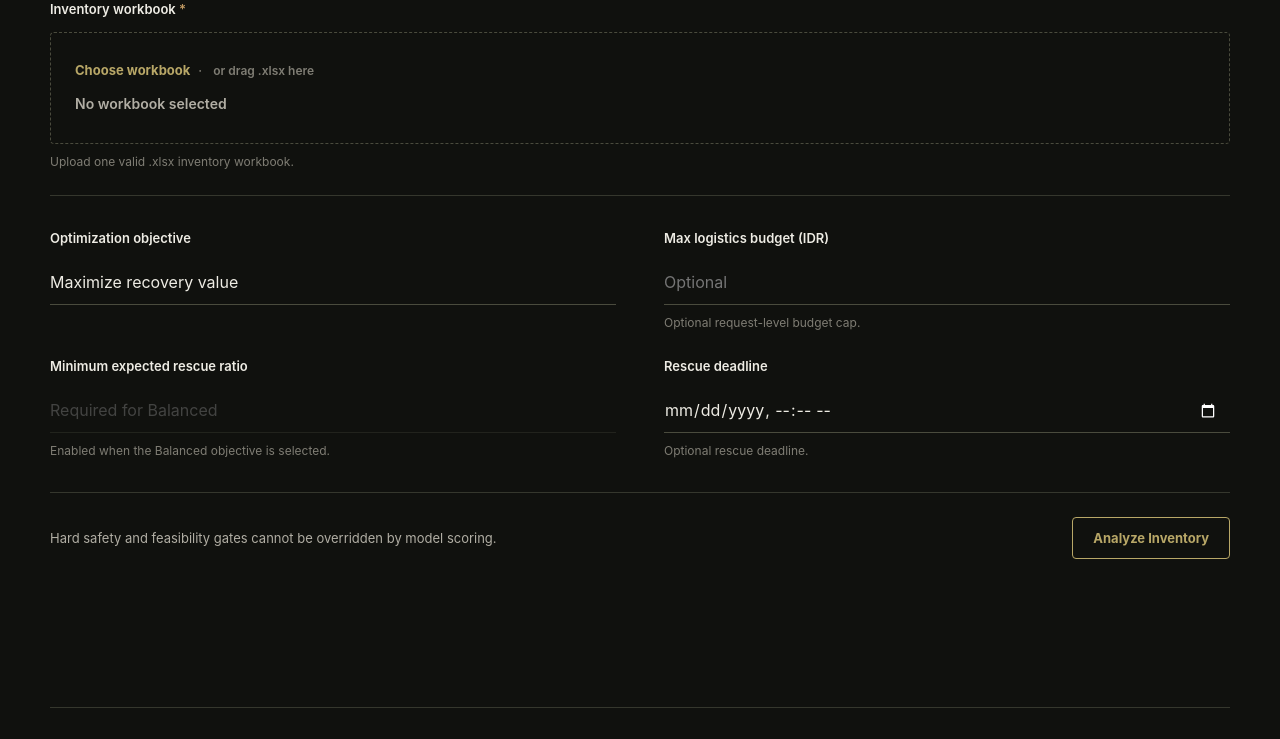
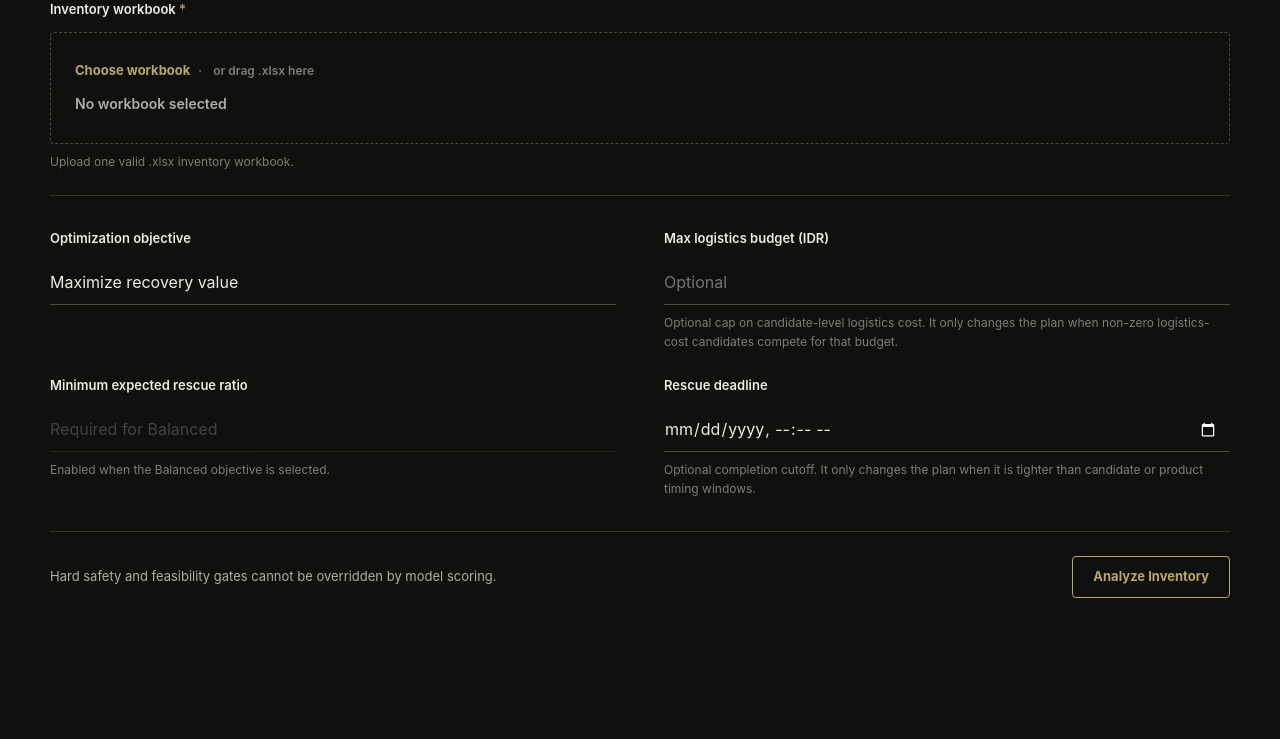
Before and after one commit to panjiaryasoma/Afterlife-AI, a FastAPI app: page / in a window 1280 px wide. Shown: the part 874-1613 px from the top of the page. Run offline with FastAPI, Linux system fonts and the light colour scheme; parts of the project's set-up code (start-up, migrations or seed data) failed here and were passed over; some libraries are stand-ins or nearby versions.

Commit message:
ui: surface request constraint usage

```diff
--- a/frontend/templates/index.html
+++ b/frontend/templates/index.html
@@ -181,7 +181,9 @@
                     >
 
                     <p class="field-help">
-                        Optional request-level budget cap.
+                        Optional cap on candidate-level logistics cost. It only
+                        changes the plan when non-zero logistics-cost candidates
+                        compete for that budget.
                     </p>
                 </div>
 
@@ -219,7 +221,9 @@
                     >
 
                     <p class="field-help">
-                        Optional rescue deadline.
+                        Optional completion cutoff. It only changes the plan
+                        when it is tighter than candidate or product timing
+                        windows.
                     </p>
                 </div>
 
@@ -428,6 +432,7 @@
 
     <script src="/static/js/app.js"></script>
     <script src="/static/js/impact-ui.js"></script>
+    <script src="/static/js/request-context-ui.js"></script>
     <script src="/static/js/report-markdown.js"></script>
 </body>
 </html>
```
